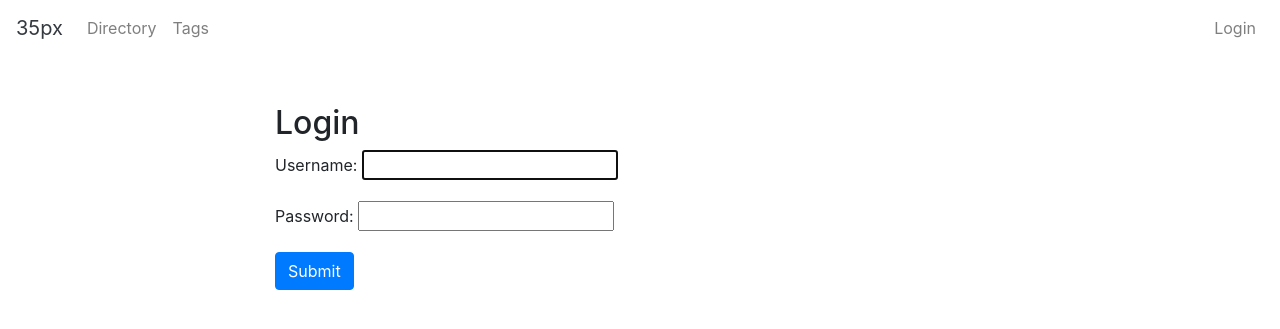
After one commit to brittanylau/35px, a Django app: page /login/ in a window 1280 px wide. The commit adds this page. Shown: the top 329 px of the page. Run offline with Django 3.2, Linux system fonts and the light colour scheme; some libraries are stand-ins or nearby versions.

Commit message:
Adding user authentication

```diff
--- a/feed/templates/feed/base.html
+++ b/feed/templates/feed/base.html
@@ -10,18 +10,51 @@
 
   <body>
     <nav class="navbar navbar-expand-lg navbar-light bg-white">
+
+      <!-- NAV LINKS -->
       <a class="navbar-brand text-dark" href="/">35px</a>
       <ul class="navbar-nav mr-auto">
         <li class="nav-item">
-          <a class="nav-link" href="{% url 'feed:user_list' %}">Directory</a>
+          <a class="nav-link" href="{% url 'feed:user_list' %}">
+            Directory
+          </a>
         </li>
         <li class="nav-item">
-          <a class="nav-link" href="{% url 'feed:tag_list' %}">Tags</a>
+          <a class="nav-link" href="{% url 'feed:tag_list' %}">
+            Tags
+          </a>
         </li>
       </ul>
 
+      <!-- AUTHENTICATION -->
+      <ul class="navbar-nav ml-auto">
+        <li class="nav-item dropdown">
 
-      <a class="btn btn-primary" href="{% url 'feed:post_create' %}" role="button">New post</a>
+          {% if user.is_authenticated %}
+
+            <div class="nav-item dropdown">
+              <a class="nav-link dropdown-toggle text-dark"
+                href="#"
+                id="navbarDropdown"
+                role="button"
+                data-toggle="dropdown"
+                aria-haspopup="true"
+                aria-expanded="false"
+              >
+                {{ user.username }}
+              </a>
+              <div class="dropdown-menu dropdown-menu-right" aria-labelledby="navbarDropdown">
+                <a class="dropdown-item" href="{% url 'logout' %}">Logout</a>
+              </div>
+            </div>
+
+          {% else %}
+
+            <a class="nav-link" href="{% url 'login' %}">Login</a>
+
+          {% endif %}
+        </li>
+      </ul>
     </nav>
 
     <div class="content container">
--- a/feed/templates/feed/posts/post_list.html
+++ b/feed/templates/feed/posts/post_list.html
@@ -1,6 +1,10 @@
 {% extends 'feed/base.html' %}
 
 {% block content %}
+<div class="text-center mb-4">
+  <a class="btn btn-primary" href="{% url 'feed:post_create' %}" role="button">New post</a>
+</div>
+
 {% for post in object_list %}
 <div class="card mb-4">
   <div class="card-header bg-white d-flex justify-content-between align-items-center">
--- /dev/null
+++ b/feed/templates/registration/login.html
@@ -0,0 +1,10 @@
+{% extends '../feed/base.html' %}
+
+{% block content %}
+<h2>Login</h2>
+<form method="post">
+  {% csrf_token %}
+  {{ form.as_p }}
+  <input class="btn btn-primary" type="submit" value="Submit"/>
+</form>
+{% endblock %}
--- a/feed/urls.py
+++ b/feed/urls.py
@@ -1,9 +1,11 @@
-from django.urls import path
+from django.urls import path, include
 from . import views
 
 app_name = 'feed'
 
 urlpatterns = [
+
+    path('', views.PostList.as_view(), name='home'),
 
     # USERS
     path('users',         views.UserList.as_view(),     name='user_list'),
@@ -19,7 +21,6 @@ urlpatterns = [
     path('lens/<int:pk>',   views.LensDetail.as_view(),   name='lens_detail'),
 
     # POSTS
-    path('',                     views.PostList.as_view(),     name='post_list'),
     path('post/<int:pk>',        views.PostDetail.as_view(),   name='post_detail'),
     path('post/create',          views.PostCreate.as_view(),   name='post_create'),
     path('post/<int:pk>/update', views.PostUpdate.as_view(),   name='post_edit'),
--- a/mysite/settings.py
+++ b/mysite/settings.py
@@ -122,3 +122,6 @@ STATIC_URL = '/static/'
 
 MEDIA_URL = '/media/'
 MEDIA_ROOT = os.path.join(BASE_DIR, 'media')
+
+LOGIN_REDIRECT_URL = '/'
+LOGOUT_REDIRECT_URL = '/'
--- a/mysite/urls.py
+++ b/mysite/urls.py
@@ -20,6 +20,7 @@ from django.conf.urls.static import static
 
 urlpatterns = [
     path('', include('feed.urls')),
+    path('', include('django.contrib.auth.urls')),
     path('admin/', admin.site.urls),
 ]
 
```
